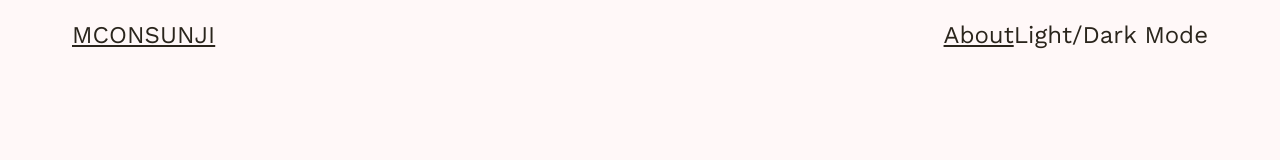
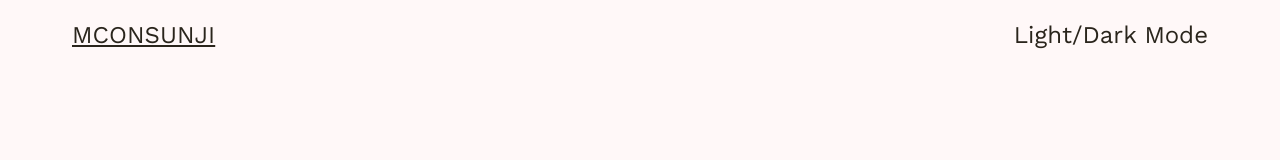
Before and after one commit to msunji/portfolio, a React (Create React App) app: page / in a window 1280 px wide. Shown: the top 160 px of the page. Built offline with nearby package versions, Linux system fonts and the light colour scheme.

Commit message:
Removed About link

```diff
--- a/src/components/Header.js
+++ b/src/components/Header.js
@@ -21,11 +21,6 @@ function Header() {
 
       <NavLinks>
         <li>
-          <Link to="/about">
-            <p>About</p>
-          </Link>
-        </li>
-        <li>
           <p>Light/Dark Mode</p>
         </li>
       </NavLinks>
```
